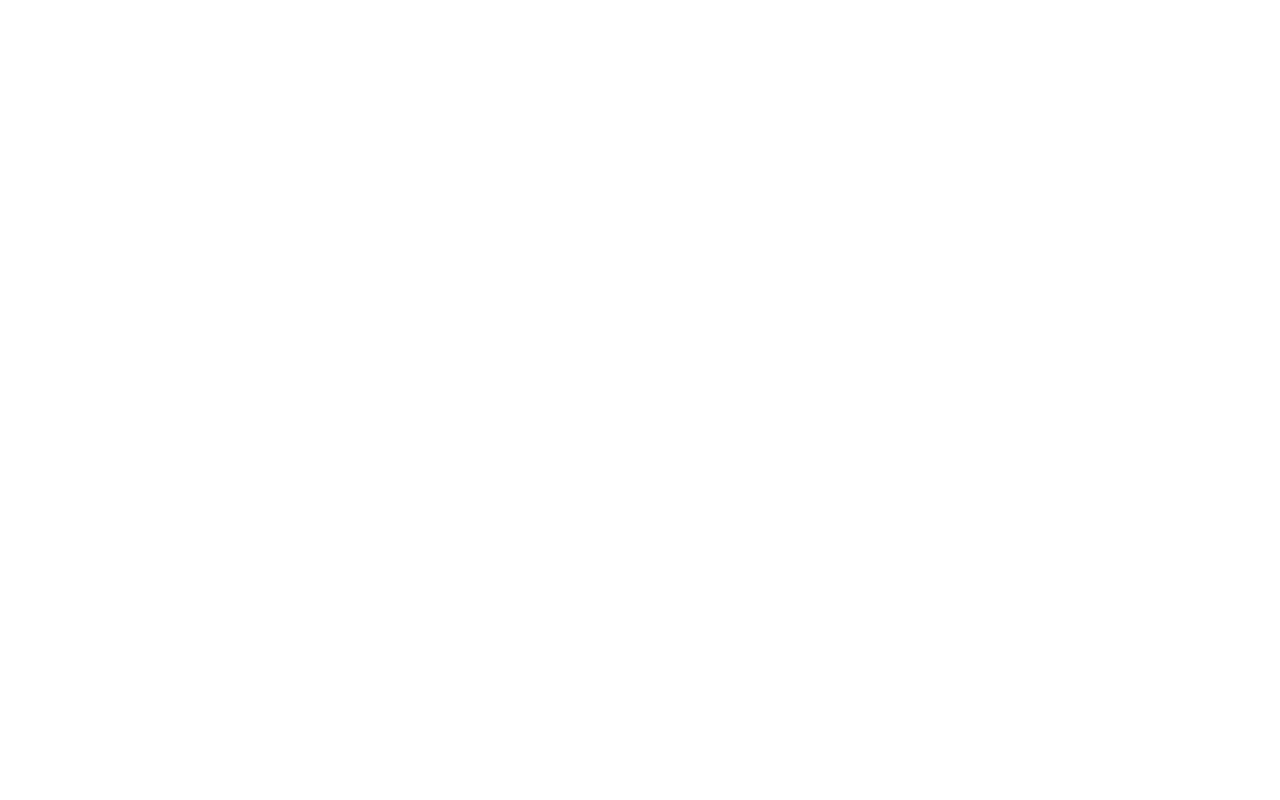
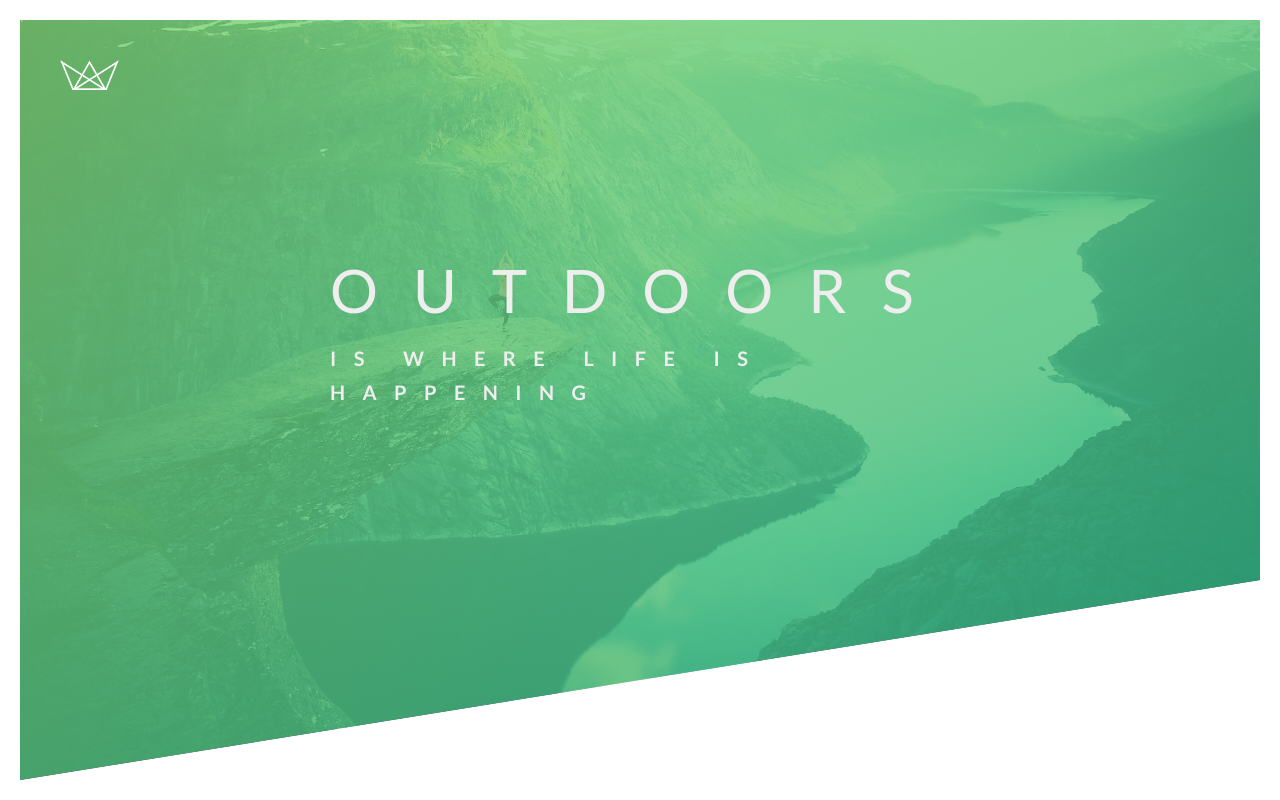
Before and after one commit to r-i-c-h/AdvCSSFutzing, a plain HTML site: page Natours/starter/index.html in a window 1280 px wide. Drawn offline with Linux system fonts and the light colour scheme; files that its build step writes are made by us from their sources.

Commit message:
Starts Main Header Layout

```diff
--- a/Natours/starter/css/style.css
+++ b/Natours/starter/css/style.css
@@ -1,8 +1,82 @@
 /*
 COLORS:
-
 Light green: #7ed56f
 Medium green: #55c57a
 Dark green: #28b485
+*/
+/* Mini Reset */
+* {
+  padding: 0;
+  margin: 0;
+  box-sizing: border-box;
+}
 
-*/
+:root {
+  --grn-light: #7ed56f;
+  --grn-med: #55c57a;
+  --grn-dark: #28b485;
+}
+
+body {
+  padding: 20px;
+  font-family: 'Lato', sans-serif;
+  font-size: 16px;
+  font-weight: 400;
+  line-height: 1.7;
+  color: #777777;
+}
+
+.header {
+  position: relative;
+  height: 95vh;
+  background-image:
+    linear-gradient(to bottom right,
+      rgba(126, 213, 111, 0.8),
+      rgba(40, 180, 133, 0.8)
+    ),
+    url(../img/hero.jpg);
+  background-size: cover;
+  background-position: top;
+  clip-path: polygon(0 0, 100% 0, 100% 70vh, 0 100%);
+}
+
+.logo-box {
+  position: absolute;
+  top: 40px;
+  left: 40px;
+}
+
+.logo {
+  height: 30px; /* Only need height OR width- will scale automagically */
+}
+
+/* CENTERED Text without a flexbox */
+.text-box {
+  position: absolute;
+  top: 40%;  /* applies as relation to parent Elem */
+  left: 50%; /* applies as relation to parent Elem */
+  transform: translate(-50%, -50%); /* TRANSLATE relates to Element itself */
+}
+
+.heading-primary {
+  color: #eee;
+  text-transform: uppercase;
+}
+
+.heading-primary-main {
+  display: block;
+  font-size: 60px;
+  /* font-size: 4rem; */
+  font-weight: 400;
+  letter-spacing: 35px;
+
+}
+
+.heading-primary-sub {
+  display: block;
+  width: auto;
+  font-size: 20px;
+  /* font-size: 2rem; */
+  font-weight: 700;
+  letter-spacing: 17.4px;
+}
--- a/Natours/starter/index.html
+++ b/Natours/starter/index.html
@@ -6,14 +6,23 @@
 
         <link href="https://fonts.googleapis.com/css?family=Lato:100,300,400,700,900" rel="stylesheet">
 
-        <link rel="stylesheet" href="css/icon-font.css">
+        <!-- <link rel="stylesheet" href="css/icon-font.css"> -->
         <link rel="stylesheet" href="css/style.css">
         <link rel="shortcut icon" type="image/png" href="img/favicon.png">
 
         <title>Natours | Exciting tours for adventurous people</title>
     </head>
     <body>
-
-
+        <header class="header">
+            <div class="logo-box">
+                <img src="img/logo-white.png" alt="Brand Logo" class="logo">
+            </div>
+            <div class="text-box">
+                <h1 class="heading-primary">
+                    <span class="heading-primary-main">Outdoors</span>
+                    <span class="heading-primary-sub">is where life is happening</span>
+                </h1>
+            </div>
+        </header>
     </body>
 </html>
```
